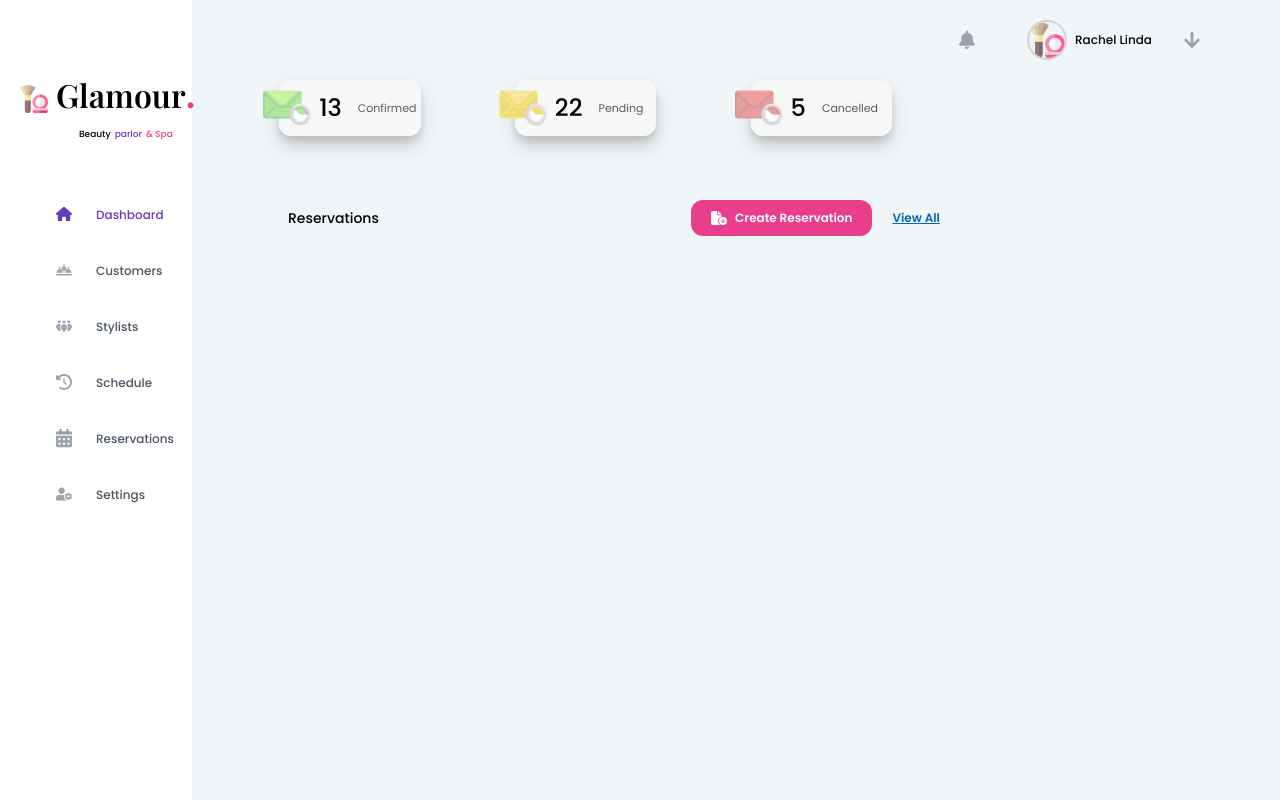
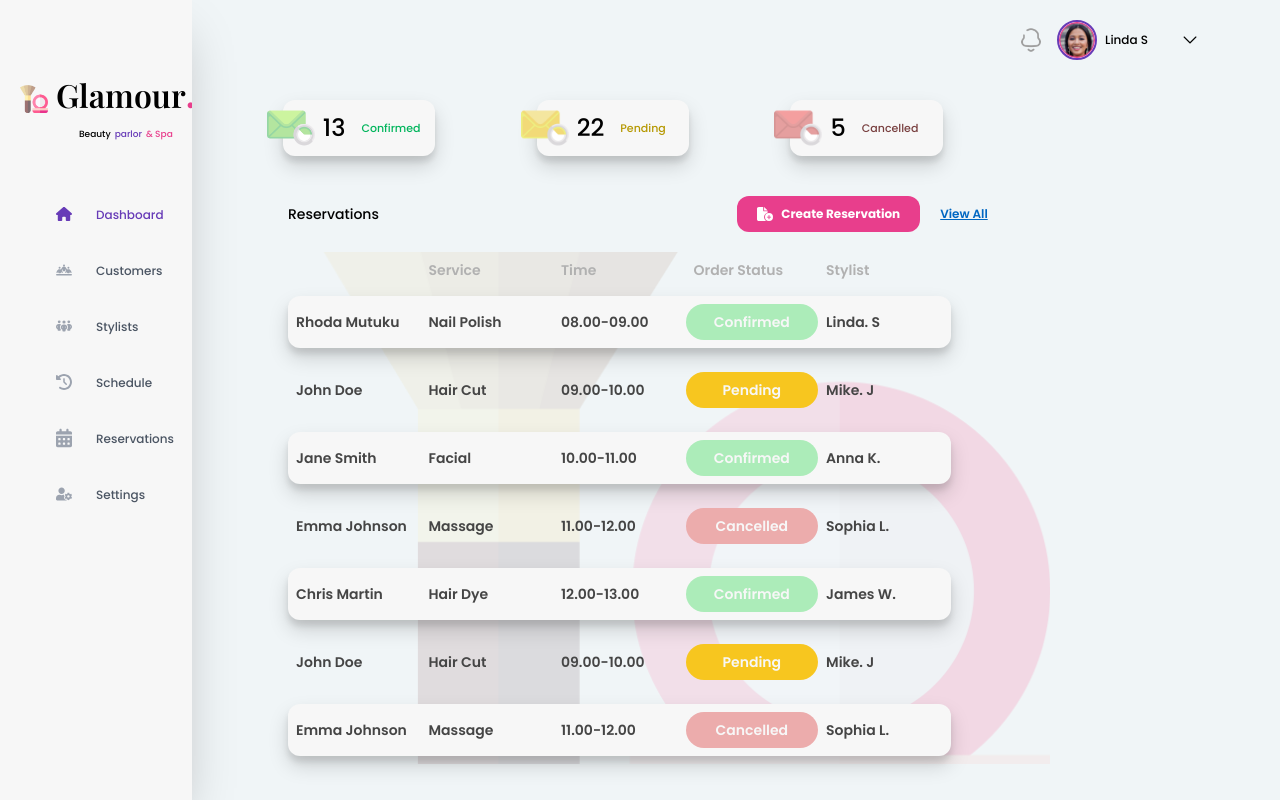
Before and after one commit to DennisMuindi/Salon-MS, a Next.js app: page /dashboard in a window 1280 px wide. Built offline with nearby package versions, Linux system fonts and the light colour scheme; a web font is replaced by a local one.

Commit message:
Layout formatting

```diff
--- a/src/components/MainContent.tsx
+++ b/src/components/MainContent.tsx
@@ -1,33 +1,36 @@
 import React from "react";
 import { FaArrowDown, FaBell } from "react-icons/fa";
 import Reservations from "./Reservations";
+import Table from "./Table";
 
 export default function MainContent() {
   return (
-    <div className="right-0 w-[85%] bg-[#f0f5f7] ">
-      <div className="flex justify-end mr-20 mt-5">
+    <div className="ml-[15%] w-[85%] bg-[#f0f5f7] h-screen overflow-y-auto">
+      <div className="flex justify-end mr-20 mt-5 sticky top-5 z-10">
         <div className="flex items-center gap-3 ">
-          <FaBell className="h-8 text-gray-400 mr-10" />
+          <img src="/notification.png" alt="" className="h-7" />
           <div className="flex items-center">
             <img
-              src="/powder.png"
+              src="/avatar.png"
               alt=""
-              className="h-10 w-10 rounded-full border-2 border-gray-300"
+              className="h-10 w-10 rounded-full border-2 border-[#673BB7]"
             />
-            <p className="font-medium text-xs mr-5 ml-2">Rachel Linda</p>
+            <p className="font-medium text-xs mr-5 ml-2">Linda S</p>
           </div>
-          <FaArrowDown className="h-5 text-gray-400" />
+          <img src="/Arrow.png" alt="" className="h-5" />
         </div>
       </div>
       {/* Confirmed pending and cancelled divs */}
-      <div className="ml-10 mt-5 flex items-center justify-around w-[65%]">
+      <div className="ml-10 mt-10 flex items-center justify-around w-[70%]">
         <div className="flex items-center bg-[#f7f7f7] rounded-xl w-[20%] relative py-3 shadow-custom-xl">
           <div className="absolute -left-4 z-0">
             <img src="/confirmed.png" alt="" className="h-12 " />
           </div>
           <div className="ml-10 flex items-center justify-between gap-4">
             <span className="font-medium text-2xl">13</span>
-            <h2 className=" text-[11px] text-[#5B5B5B]">Confirmed</h2>
+            <h2 className=" text-[11px] text-[#00B55C] font-medium">
+              Confirmed
+            </h2>
           </div>
         </div>
 
@@ -37,7 +40,7 @@ export default function MainContent() {
           </div>
           <div className="ml-10 flex items-center justify-between gap-4">
             <span className="font-medium text-2xl">22</span>
-            <h2 className=" text-[11px] text-[#5B5B5B]">Pending</h2>
+            <h2 className=" text-[11px] text-[#B59800] font-medium">Pending</h2>
           </div>
         </div>
 
@@ -47,12 +50,15 @@ export default function MainContent() {
           </div>
           <div className="ml-10 flex items-center justify-between gap-4">
             <span className="font-medium text-2xl">5</span>
-            <h2 className=" text-[11px] text-[#5B5B5B]">Cancelled</h2>
+            <h2 className=" text-[11px] text-[#783F3F] font-medium">
+              Cancelled
+            </h2>
           </div>
         </div>
       </div>
       {/* Reservation */}
       <Reservations />
+      <Table />
     </div>
   );
 }
--- a/src/components/Reservations.tsx
+++ b/src/components/Reservations.tsx
@@ -3,13 +3,13 @@ import { FaFileCirclePlus } from "react-icons/fa6";
 
 export default function Reservations() {
   return (
-    <div className="ml-24 mt-16 w-[65%] ">
+    <div className="ml-24 mt-10 w-[70%] ">
       <div className="flex items-center w-full">
-        <h3 className="text-sm font-medium w-[57%]">Reservations</h3>
+        <h3 className="text-sm font-medium w-[59%]">Reservations</h3>
         <div className="flex items-center gap-5">
           <div className="flex items-center bg-[#E83E8C] px-5 gap-2 py-2 rounded-xl ">
             <FaFileCirclePlus className="h-5 text-white" />
-            <button className=" rounded-lg border-none text-white text-xs font-semibold text-center ">
+            <button className=" rounded-lg border-none text-white text-xs font-bold text-center ">
               Create Reservation
             </button>
           </div>
--- a/src/components/SideBar.tsx
+++ b/src/components/SideBar.tsx
@@ -11,7 +11,7 @@ import {
 
 export default function SideBar() {
   return (
-    <div className="w-[15%] h-screen bg-white m-0">
+    <div className="fixed left-0 top-0 h-screen bg-[#F7F7F7] shadow-2xl w-[15%] overflow-y-auto">
       <div className="mt-14">
         <Header />
         <ul className="ml-12 mt-14 flex items-start gap-6 justify-evenly flex-col">
--- a/src/pages/dashboard.tsx
+++ b/src/pages/dashboard.tsx
@@ -4,7 +4,7 @@ import React from "react";
 
 export default function dashboard() {
   return (
-    <div className="w-full bg-[#f0f5f7] h-screen flex items-start">
+    <div className="w-full bg-[#f0f5f7] h-screen flex items-center justify-between">
       <SideBar />
       <MainContent />
     </div>
```
